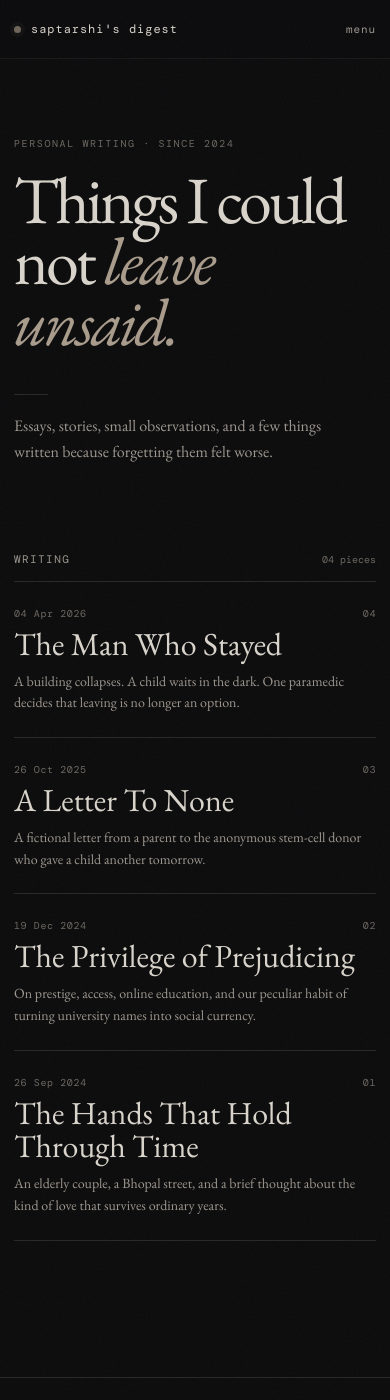
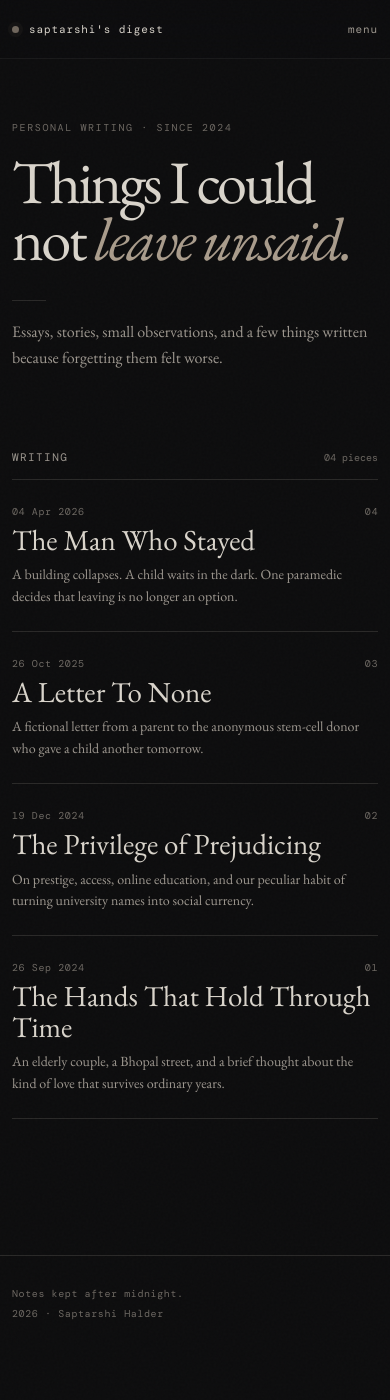
Before and after one commit to saptarshihalder/blog, a Jekyll site: the page built from index.html, in a window 390 px wide and 1400 px high. Built offline with Jekyll 4.4.1, drawn with Linux system fonts in a browser that asks for light colours; some web fonts are replaced.

Commit message:
Harden mobile layout
* Harden mobile layout and overflow behavior

* Load mobile hardening styles

* Improve mobile navigation state handling

```diff
--- a/_layouts/default.html
+++ b/_layouts/default.html
@@ -11,6 +11,7 @@
   <link rel="preconnect" href="https://fonts.gstatic.com" crossorigin>
   <link href="https://fonts.googleapis.com/css2?family=DM+Mono:wght@300;400;500&family=EB+Garamond:ital,wght@0,400;0,500;0,600;1,400;1,500&display=swap" rel="stylesheet">
   <link rel="stylesheet" href="{{ '/assets/css/site.css' | relative_url }}">
+  <link rel="stylesheet" href="{{ '/assets/css/mobile.css' | relative_url }}">
 </head>
 <body class="{% if page.layout == 'post' %}is-post{% else %}is-page{% endif %}">
   <div class="grain" aria-hidden="true"></div>
--- /dev/null
+++ b/assets/css/mobile.css
@@ -0,0 +1,210 @@
+/* Mobile hardening: narrow screens, touch targets, overflow, and safe areas. */
+
+html {
+  -webkit-text-size-adjust: 100%;
+  text-size-adjust: 100%;
+  overflow-x: clip;
+}
+
+body {
+  overflow-x: clip;
+}
+
+.site-mark {
+  min-width: 0;
+  max-width: 100%;
+}
+
+.site-mark > span:last-child {
+  min-width: 0;
+  overflow: hidden;
+  text-overflow: ellipsis;
+  white-space: nowrap;
+}
+
+.nav-toggle {
+  flex: 0 0 auto;
+  min-width: 44px;
+  min-height: 44px;
+  touch-action: manipulation;
+}
+
+.post-content,
+.email-embed,
+.post-list-copy {
+  min-width: 0;
+}
+
+.post-content a,
+.email-embed a {
+  overflow-wrap: anywhere;
+}
+
+.post-content pre,
+.post-content table {
+  max-width: 100%;
+}
+
+.post-content pre {
+  overflow-x: auto;
+  -webkit-overflow-scrolling: touch;
+}
+
+.post-content table {
+  display: block;
+  overflow-x: auto;
+  -webkit-overflow-scrolling: touch;
+}
+
+.post-content code,
+.post-content pre {
+  font-size: .86em;
+}
+
+@media (max-width: 760px) {
+  .header-inner {
+    gap: 12px;
+    padding-left: max(0px, env(safe-area-inset-left));
+    padding-right: max(0px, env(safe-area-inset-right));
+  }
+
+  .site-mark {
+    font-size: 11px;
+  }
+
+  .site-nav {
+    max-height: calc(100vh - 70px);
+    max-height: calc(100dvh - 70px);
+    overflow-y: auto;
+    overscroll-behavior: contain;
+    -webkit-overflow-scrolling: touch;
+  }
+
+  .site-nav a,
+  .nav-toggle {
+    -webkit-tap-highlight-color: transparent;
+  }
+
+  .site-nav a {
+    min-height: 48px;
+    display: flex;
+    align-items: center;
+  }
+
+  body.nav-open {
+    overflow: hidden;
+    touch-action: none;
+  }
+
+  .hero-note {
+    max-width: 28rem;
+  }
+
+  .post-content img {
+    margin-left: auto;
+    margin-right: auto;
+  }
+
+  .post-nav {
+    flex-direction: column;
+    align-items: stretch;
+    gap: 4px;
+  }
+
+  .post-nav a {
+    display: block;
+    min-height: 44px;
+    padding: 12px 0;
+  }
+
+  .email-embed {
+    overflow-wrap: break-word;
+  }
+}
+
+@media (max-width: 420px) {
+  .shell,
+  .shell-narrow {
+    width: min(calc(100% - 24px), var(--shell));
+  }
+
+  .hero {
+    padding-top: 62px;
+    padding-bottom: 48px;
+  }
+
+  .hero h1 {
+    font-size: clamp(44px, 15.5vw, 64px);
+    line-height: .95;
+  }
+
+  .hero-grid {
+    gap: 32px;
+  }
+
+  .post-header {
+    padding-top: 56px;
+    padding-bottom: 30px;
+  }
+
+  .post-header h1 {
+    font-size: clamp(40px, 13.5vw, 56px);
+    line-height: 1;
+  }
+
+  .post-deck {
+    font-size: 18px;
+  }
+
+  .post-content {
+    font-size: 18px;
+    line-height: 1.72;
+  }
+
+  .post-content > p:first-child::first-letter {
+    font-size: 3.4em;
+  }
+
+  .post-list-title {
+    font-size: 29px;
+  }
+
+  .post-list-link {
+    gap: 6px 12px;
+  }
+
+  .post-list-index {
+    min-width: 24px;
+  }
+
+  .email-embed {
+    padding: 18px 14px;
+    font-size: 14px;
+  }
+
+  .footer-inner {
+    padding-bottom: max(30px, env(safe-area-inset-bottom));
+  }
+}
+
+@media (max-width: 340px) {
+  .site-mark-dot {
+    display: none;
+  }
+
+  .site-mark {
+    font-size: 10px;
+  }
+
+  .hero h1 {
+    font-size: 43px;
+  }
+
+  .post-header h1 {
+    font-size: 39px;
+  }
+
+  .post-content {
+    font-size: 17px;
+  }
+}
--- a/assets/js/site.js
+++ b/assets/js/site.js
@@ -1,18 +1,30 @@
 (() => {
   const toggle = document.querySelector('.nav-toggle');
   const nav = document.querySelector('#site-nav');
+
+  const closeNav = ({ restoreFocus = false } = {}) => {
+    if (!toggle || !nav) return;
+    nav.classList.remove('is-open');
+    toggle.setAttribute('aria-expanded', 'false');
+    toggle.querySelector('span').textContent = 'menu';
+    document.body.classList.remove('nav-open');
+    if (restoreFocus) toggle.focus();
+  };
 
   if (toggle && nav) {
     toggle.addEventListener('click', () => {
       const open = nav.classList.toggle('is-open');
       toggle.setAttribute('aria-expanded', String(open));
       toggle.querySelector('span').textContent = open ? 'close' : 'menu';
+      document.body.classList.toggle('nav-open', open);
     });
 
-    nav.addEventListener('click', () => {
-      nav.classList.remove('is-open');
-      toggle.setAttribute('aria-expanded', 'false');
-      toggle.querySelector('span').textContent = 'menu';
+    nav.addEventListener('click', () => closeNav());
+
+    window.addEventListener('resize', () => {
+      if (window.innerWidth > 760 && nav.classList.contains('is-open')) {
+        closeNav();
+      }
     });
   }
 
@@ -32,9 +44,7 @@
 
   document.addEventListener('keydown', (event) => {
     if (event.key === 'Escape' && nav?.classList.contains('is-open')) {
-      nav.classList.remove('is-open');
-      toggle?.setAttribute('aria-expanded', 'false');
-      toggle?.focus();
+      closeNav({ restoreFocus: true });
     }
   });
 })();
```
